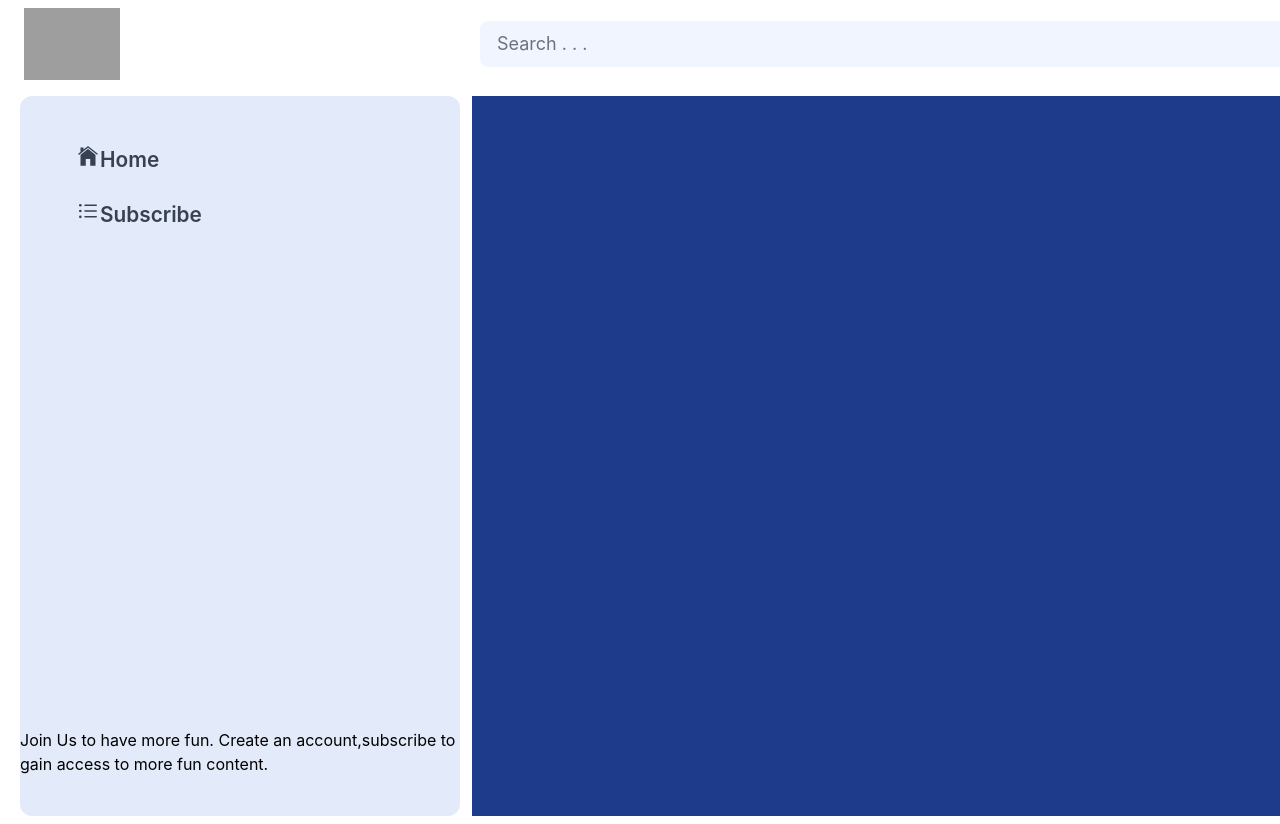
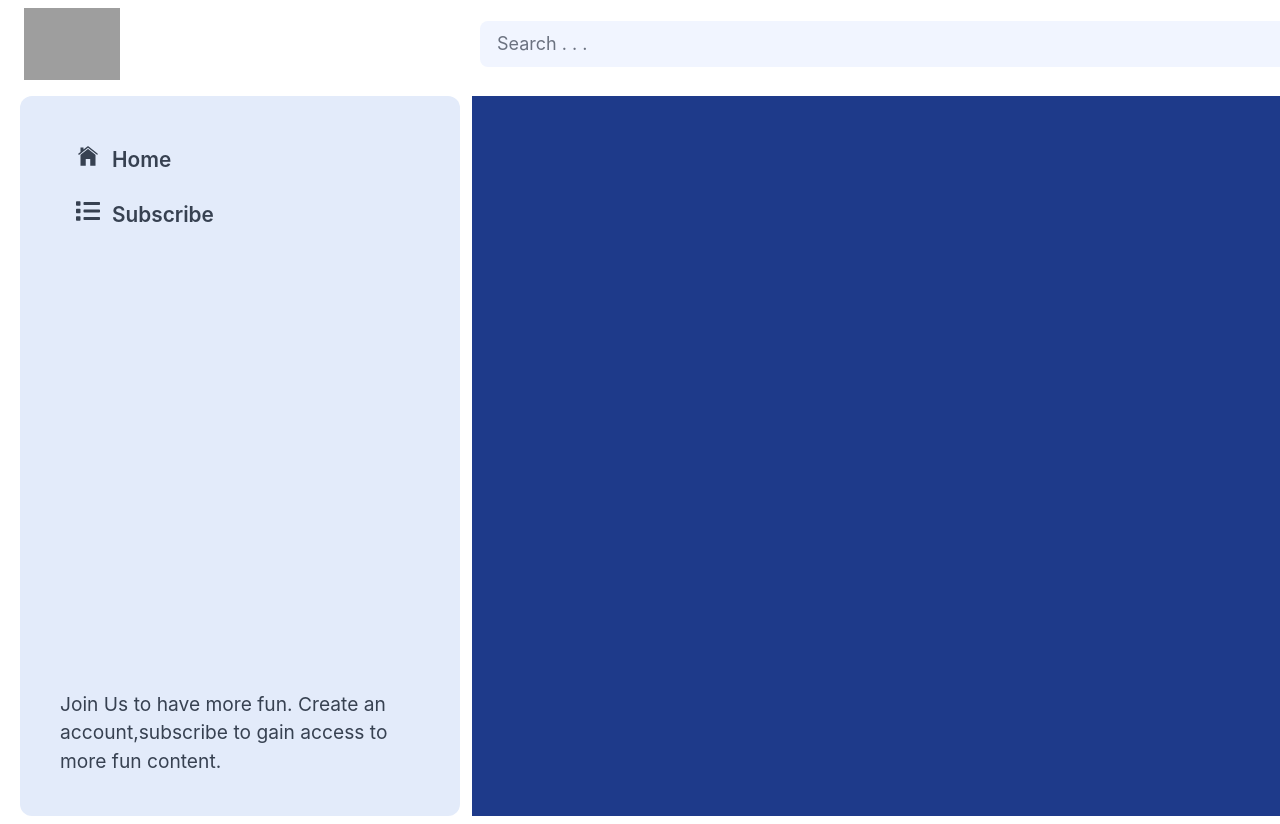
Before and after one commit to katampoi/phase-5-frontend, a React (Create React App) app: page / in a window 1280 px wide. Shown: the top 824 px of the page. Built offline with nearby package versions, Linux system fonts and the light colour scheme; grey boxes are pictures that could not be loaded.

Commit message:
First side done/login

```diff
--- a/src/pages/LandingPage.jsx
+++ b/src/pages/LandingPage.jsx
@@ -1,13 +1,13 @@
 import React from 'react'
 import NavBar from '../components/NavBar'
 import * as Io from "react-icons/io"
-
+import * as Fa from "react-icons/fa";
 function LandingPage() {
 
   function ListItem({word,path,icon}){
     return(
-      <li onClick={path} className='flex flex-row  text-[1.3rem] text-gray-700 font-semibold  w-full px-4 py-2 rounded-lg hover:bg-[#3080ED] hover:text-white'>
-        {icon}{word}
+      <li onClick={path} className='flex flex-row space-x-3 text-[1.3rem] text-gray-700 font-semibold  w-full px-4 py-2 rounded-lg hover:bg-[#3080ED] hover:text-white'>
+        {icon} <div>{word}</div>
       </li>
     )
   }
@@ -18,10 +18,10 @@ function LandingPage() {
         <section id="leftBar" className='w-[440px] h-[90vh] bg-[#e3ebfa] rounded-xl flex flex-col justify-between py-10'>
           <ul className='px-10  space-y-2'>
             <ListItem word={'Home'} icon={<Io.IoIosHome  size={24}/>}/>
-            <ListItem word={'Subscribe'} icon={<Io.IoIosList size={24}/>}/>
+            <ListItem word={'Subscribe'} icon={<Fa.FaList size={24}/>}/>
           </ul>
 
-          <div>
+          <div className=' text-gray-700 text-[1.2rem]  px-10'>
             <p>
             Join Us to have more fun. Create an account,subscribe to gain access to more fun content.
             </p>
```
